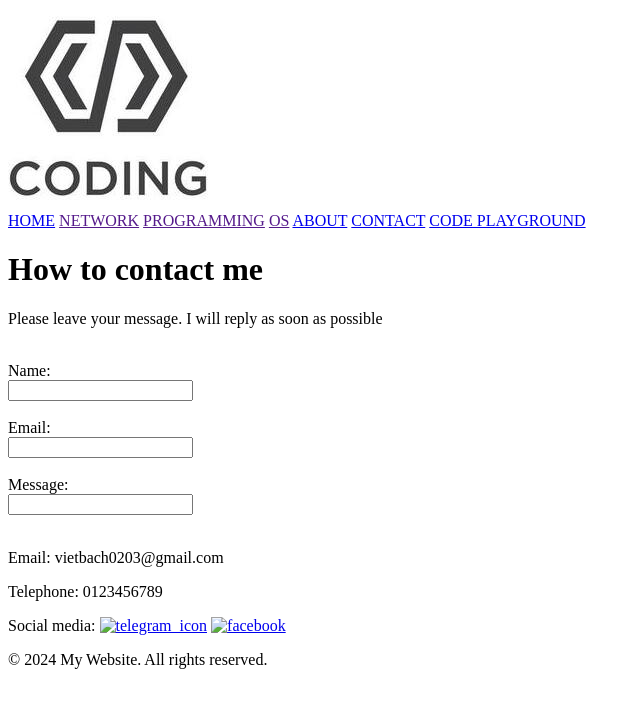
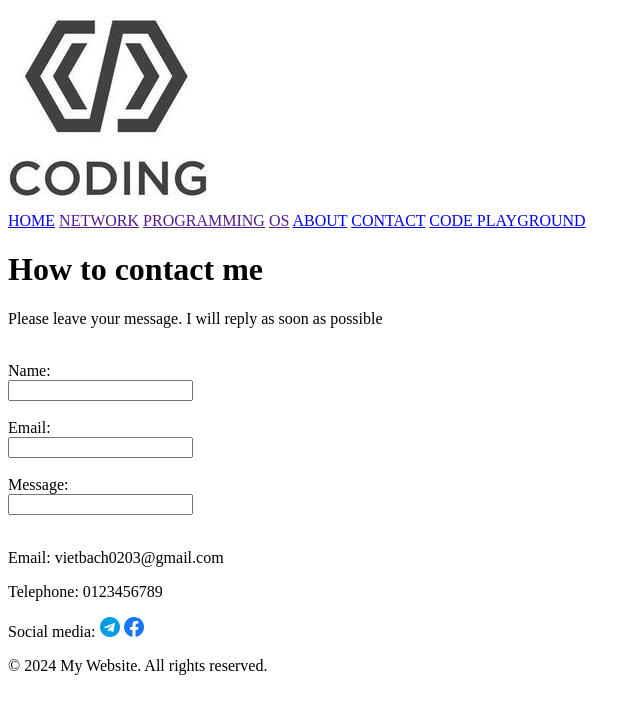
Before and after one commit to vvbach/ITMO-Web-Programming, a plain HTML site: page contact.html in a window 1280 px wide. Shown: the whole page, without its empty margins (0-640 px from the left). Drawn offline with Linux system fonts and the light colour scheme; the site is published under a folder, as on GitHub Pages, so addresses that start at the root find nothing.

Commit message:
Update link #3

```diff
--- a/contact.html
+++ b/contact.html
@@ -43,8 +43,8 @@
         <p>Email: <span class="my-email">vietbach0203@gmail.com</span></p>
         <p>Telephone: <span class="my-telephoen-number">0123456789</span></p>
         <span>Social media: </span>
-        <a href="https://telegram.me/vvbach"><img src="/assets/icons/telegram.png" alt="telegram_icon" width="20"></a></li>
-        <a href="https://facebook.com"><img src="/assets/icons/facebook.png" alt="facebook" width="20"></a></li>
+        <a href="https://telegram.me/vvbach"><img src="assets/icons/telegram.png" alt="telegram_icon" width="20"></a></li>
+        <a href="https://facebook.com"><img src="assets/icons/facebook.png" alt="facebook" width="20"></a></li>
     </div>
 
     <footer>
```
Also changed, not shown: 1 other file.
